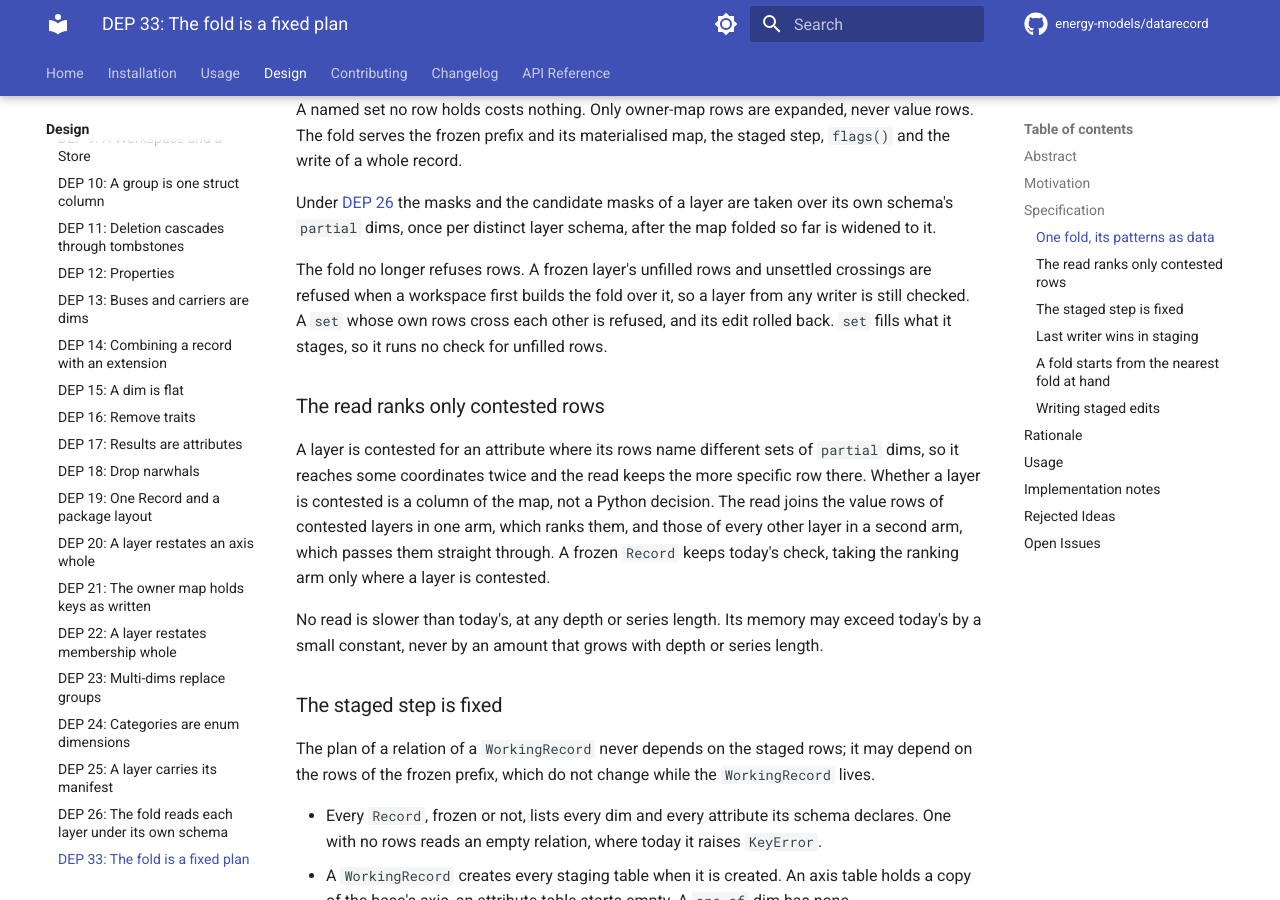
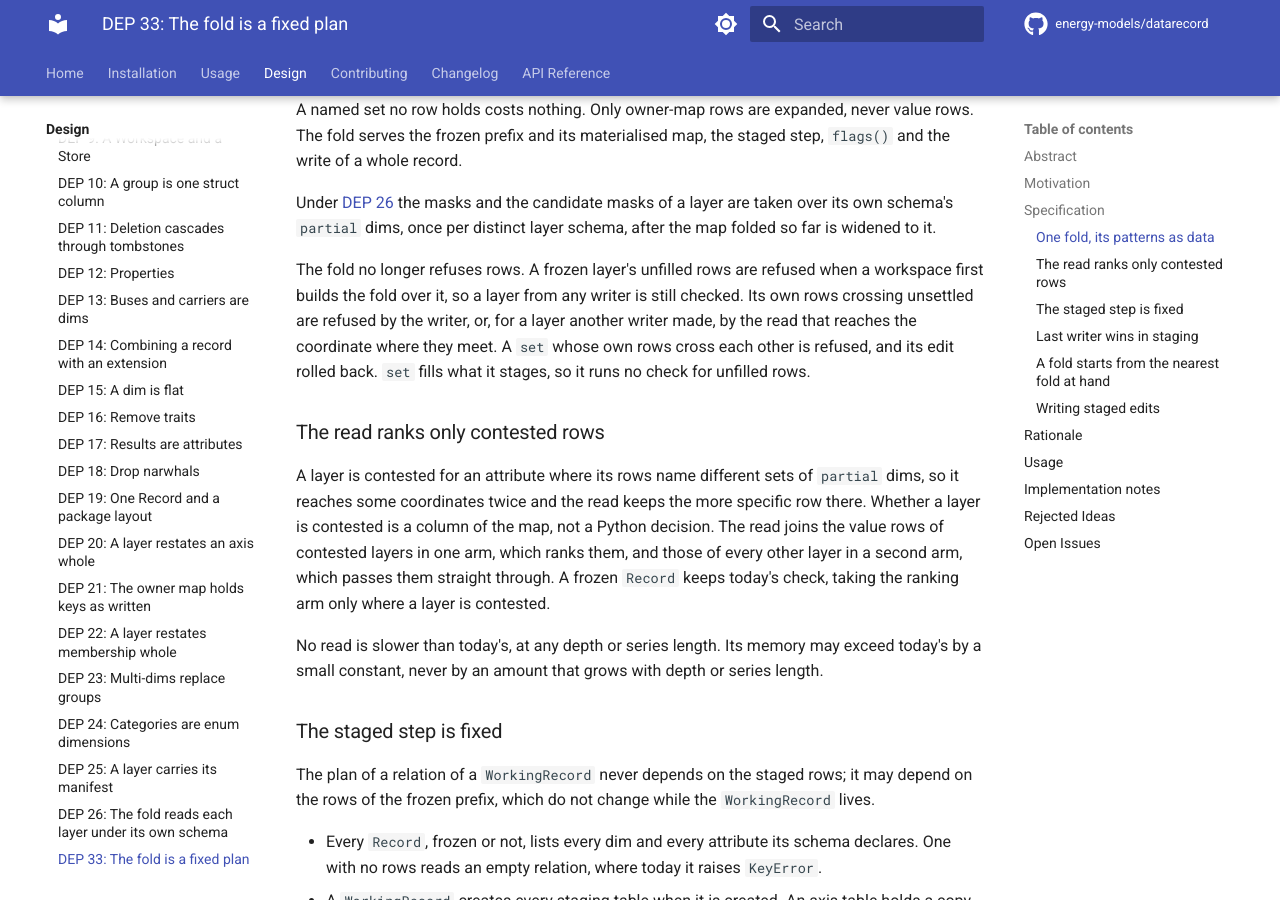
Before and after one commit to energy-models/datarecord, an MkDocs documentation site: the page built from docs/design/proposals/dep-0033-the-fold-is-a-fixed-plan.md, in a window 1280 px wide and 900 px high, scrolled down 1526 px. Built offline with MkDocs 1.6.1 and Material for MkDocs 9.7.7, drawn with Linux system fonts in a browser that asks for light colours; comment, search, counter and statistics services are not loaded; some of the changed text lies outside the part shown.

Commit message:
docs: DEP 33 refuses a foreign layer's unsettled crossing at read

```diff
--- a/docs/design/proposals/dep-0033-the-fold-is-a-fixed-plan.md
+++ b/docs/design/proposals/dep-0033-the-fold-is-a-fixed-plan.md
@@ -42,7 +42,7 @@ A named set no row holds costs nothing. Only owner-map rows are expanded, never
 
 Under [DEP 26](dep-0026-the-fold-reads-each-layer-under-its-own-schema.md) the masks and the candidate masks of a layer are taken over its own schema's `partial` dims, once per distinct layer schema, after the map folded so far is widened to it.
 
-The fold no longer refuses rows. A frozen layer's unfilled rows and unsettled crossings are refused when a workspace first builds the fold over it, so a layer from any writer is still checked. A `set` whose own rows cross each other is refused, and its edit rolled back. `set` fills what it stages, so it runs no check for unfilled rows.
+The fold no longer refuses rows. A frozen layer's unfilled rows are refused when a workspace first builds the fold over it, so a layer from any writer is still checked. Its own rows crossing unsettled are refused by the writer, or, for a layer another writer made, by the read that reaches the coordinate where they meet. A `set` whose own rows cross each other is refused, and its edit rolled back. `set` fills what it stages, so it runs no check for unfilled rows.
 
 ### The read ranks only contested rows
 
@@ -122,7 +122,7 @@ rel.fetchall()  # holds 150.0
 6. The contested flag carried as data, and the read ranking only the rows of contested layers.
 7. The staged owner-map rows in per-attribute tables that every edit refreshes.
 8. Last writer wins in `set`.
-9. The refusal of a frozen layer checked once, when a workspace first folds it, rather than on every read.
+9. The refusal of a frozen layer's unfilled rows checked once, when a workspace first folds it, rather than on every read.
 10. Each layer's owner rows aggregated once into its checkpoint, and one union per layer in place of two binds.
 11. The parts of the plan derived from a schema built once per fold and layer schema.
 12. `materialise` reusing the frozen fold a workspace already holds.
```
